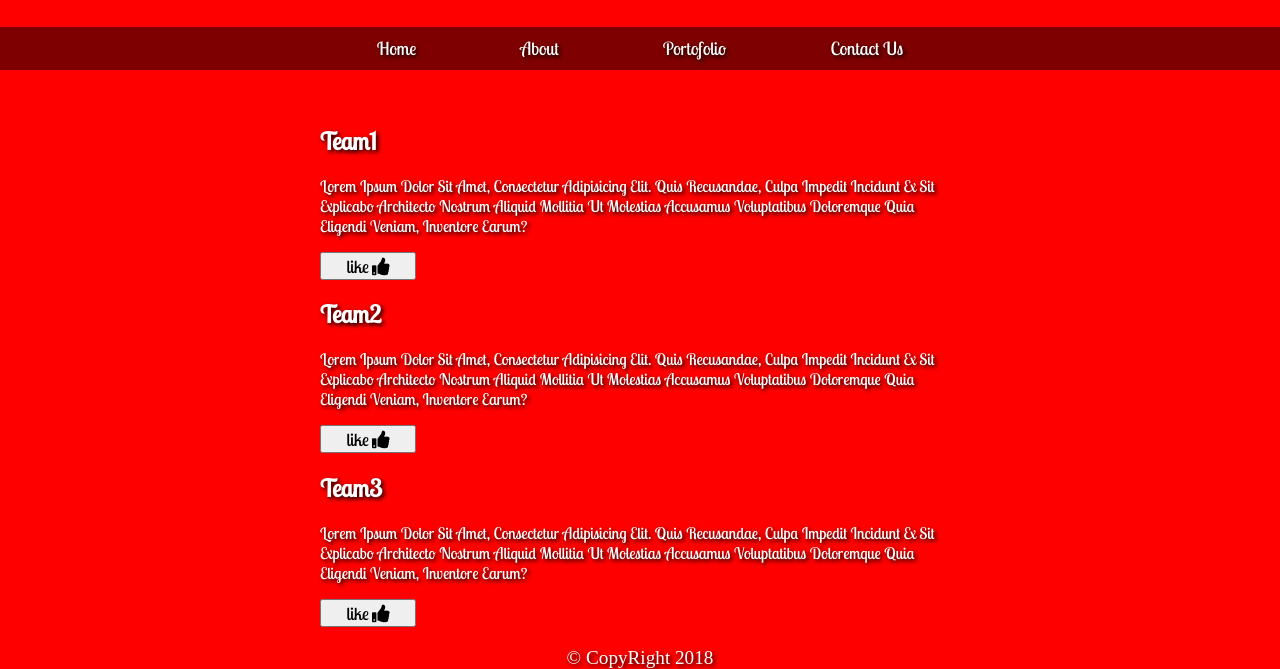
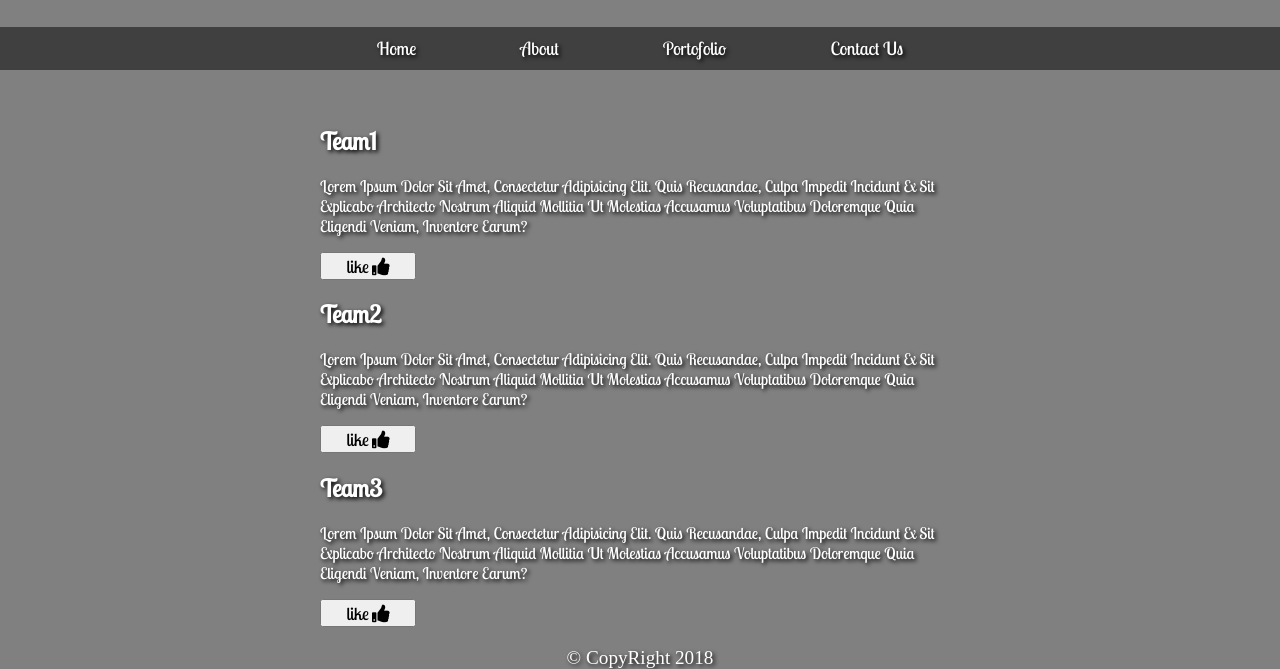
Before and after one commit to mona0204/document, a plain HTML site: page index.html in a window 1280 px wide. Shown: the part 275-944 px from the top of the page. Drawn offline with Linux system fonts and the light colour scheme.

Commit message:
modifing

```diff
--- a/index.html
+++ b/index.html
@@ -59,7 +59,7 @@
 <!--   script    -->
     <script>
         function myFunction() {
-            document.body.style.backgroundColor = "red";
+            document.body.style.backgroundColor = "grey";
             alert("Page is loaded");
           }
 
```
